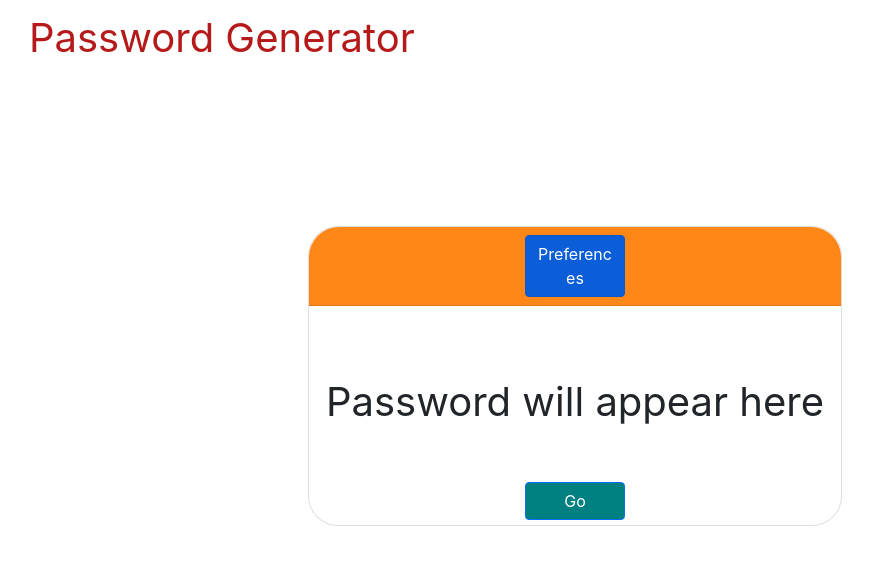
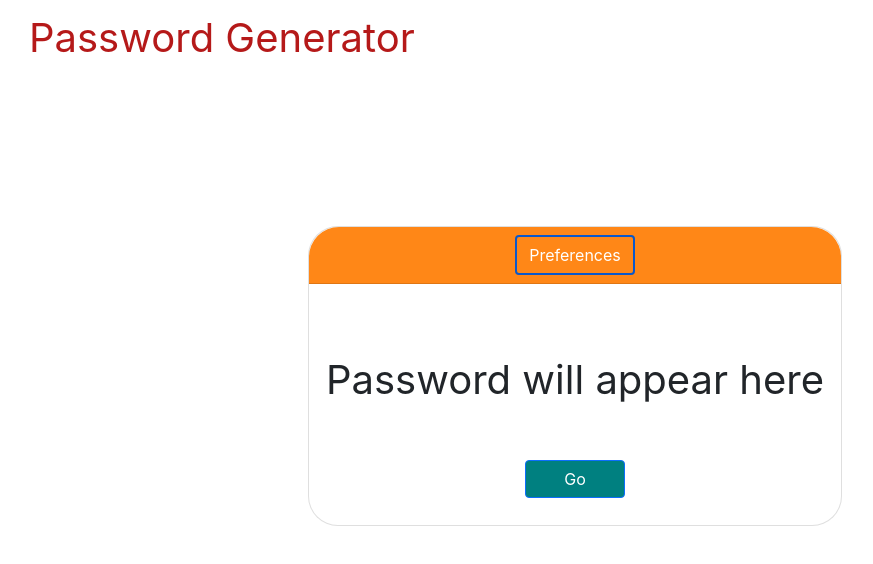
Before and after one commit to algmoreno/passwordgen-react, a React (Create React App) app: page / in a window 1280 px wide. In both pictures the pointer is over the button "Preferences". Shown: the top 564 px of the page, without its empty margins (65-938 px from the left). Built offline with nearby package versions, Linux system fonts and the light colour scheme.

Commit message:
button styling

```diff
--- a/src/components/Generator/index.js
+++ b/src/components/Generator/index.js
@@ -53,11 +53,9 @@
       <div className='row align-items-end'>
         <div className='col-3'></div>
         <div className='col-6'>
-
           <Card className="text-center gen-card">
-
             <Card.Header className='gen-card-header'>
-            <Button className='go-btn' onClick={setShow} variant="primary">Preferences</Button>
+            <Button className='pref-btn' onClick={setShow} variant="primary">Preferences</Button>
             </Card.Header>
             <Card.Body>
               <Card.Text className='password-text'>
--- a/src/index.css
+++ b/src/index.css
@@ -54,10 +54,26 @@
   margin-top: auto 0 40px 0;
 }
 
+.pref-btn {
+  background-color: white;
+  color: rgb(255, 135, 23);;
+  border: 2px solid rgb(184, 103, 37);
+}
+
+.pref-btn:hover {
+  background-color: rgb(255, 135, 23);
+  color: white;
+}
+
 .go-btn {
   background-color: teal;
   width: 20%;
   margin: 0 5px 0 5px;
+}
+
+.go-btn:hover {
+  background-color: white;
+  color: teal;
 }
 
 .navbar-light .navbar-brand {
```
